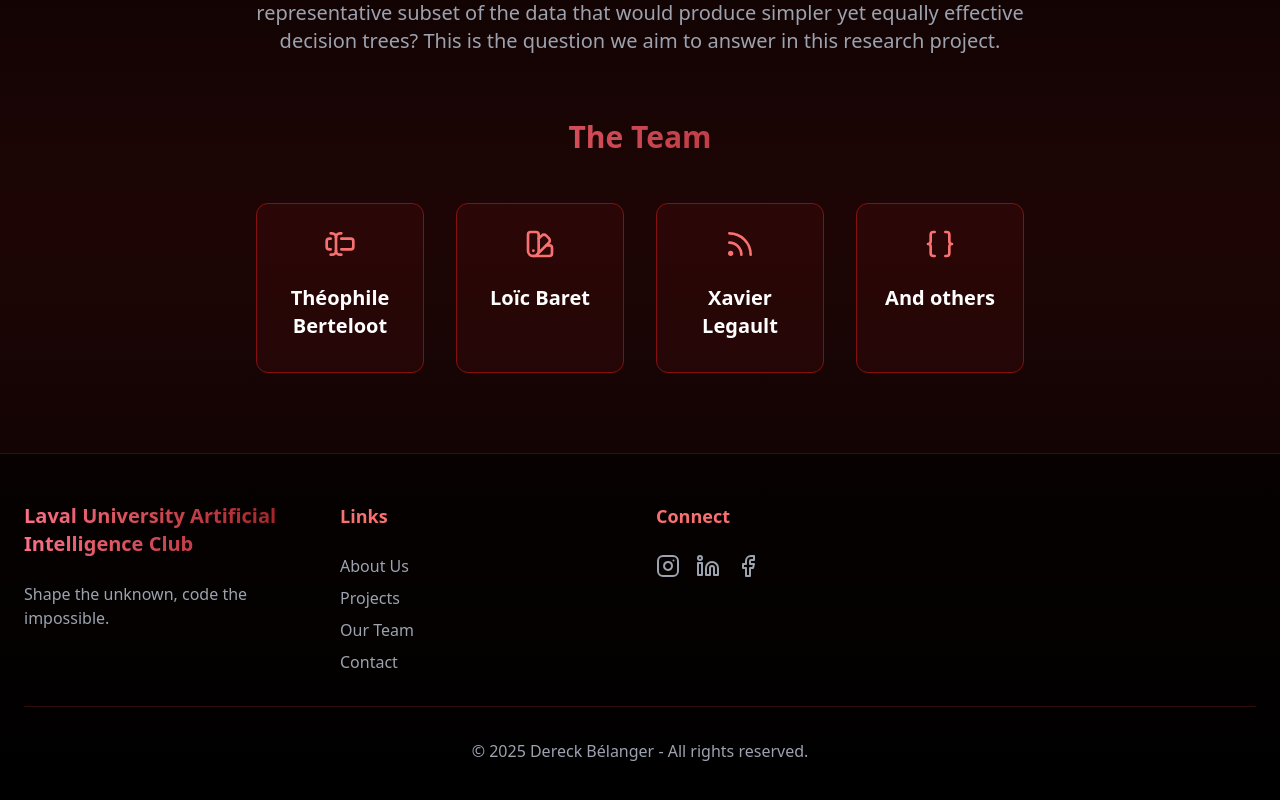
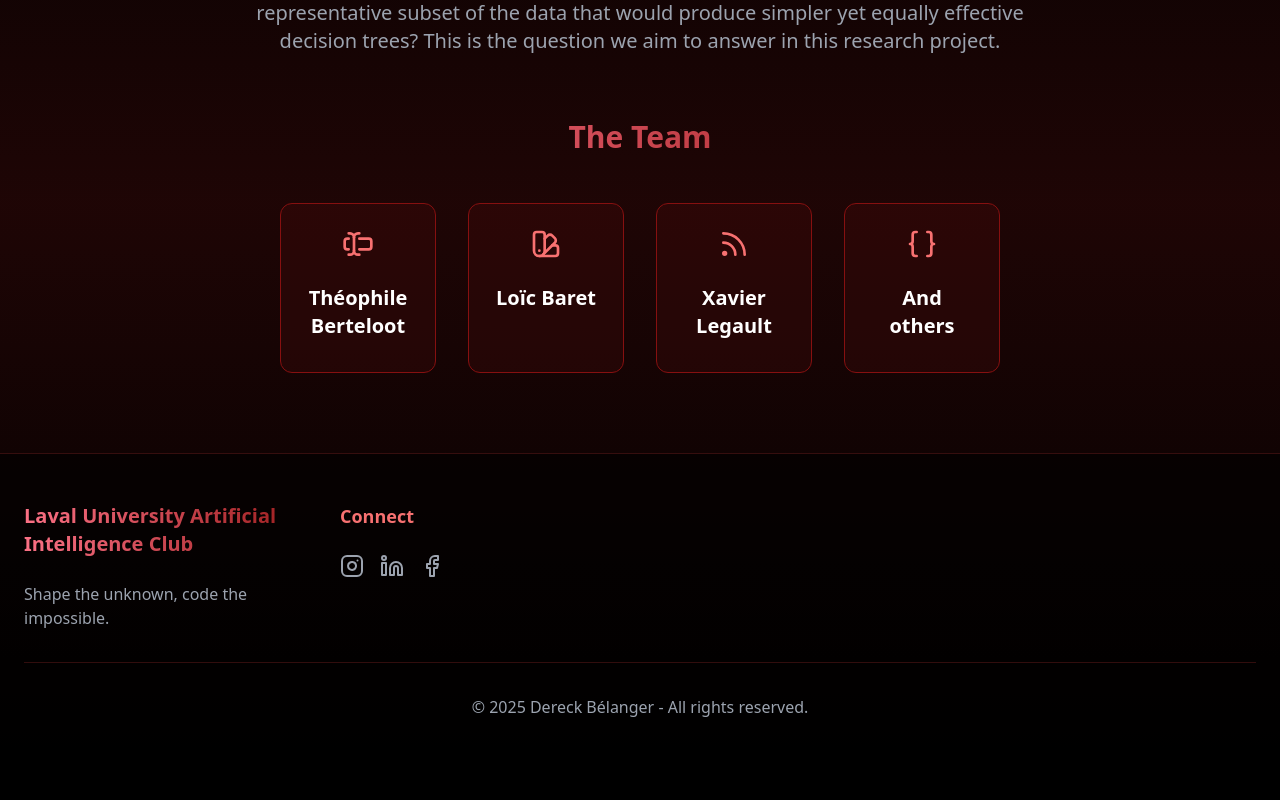
Before and after one commit to cia-ulaval/Site_Club_IA, a React (Vite) app: page /decisiontree in a window 1280 px wide. Shown: the part 358-1158 px from the top of the page. After the commit the page ends 1125 px from the top, so only its background shows below. Built offline with nearby package versions, Linux system fonts and the light colour scheme.

Commit message:
Aesthetic changes
added shadows
resized pictures
modified gallery grid
and more

```diff
--- a/src/components/Footer.tsx
+++ b/src/components/Footer.tsx
@@ -13,44 +13,7 @@ function Footer() {
               Shape the unknown, code the impossible.
             </p>
           </div>
-          <div>
-            <h4 className="text-lg font-semibold text-red-400 mb-4">Links</h4>
-            <ul className="space-y-2 text-gray-400">
-              <li>
-                <a
-                  href="#"
-                  className="hover:text-rose-500/60 transition-colors"
-                >
-                  About Us
-                </a>
-              </li>
-              <li>
-                <a
-                  href="#"
-                  className="hover:text-rose-500/60 transition-colors"
-                >
-                  Projects
-                </a>
-              </li>
-              <li>
-                <a
-                  href="#"
-                  className="hover:text-rose-500/60 transition-colors"
-                >
-                  Our Team
-                </a>
-              </li>
-              <li>
-                <a
-                  href="#"
-                  className="hover:text-rose-500/60 transition-colors"
-                >
-                  Contact
-                </a>
-              </li>
-            </ul>
-          </div>
-          <div>
+          <div className="">
             <h4 className="text-lg font-semibold text-red-400 mb-4">Connect</h4>
             <div className="flex space-x-4">
               <a
--- a/src/index.css
+++ b/src/index.css
@@ -92,3 +92,10 @@
 .custom-hover-border-red:hover {
   border-color: #bb2020 !important;
 }
+
+/* Add to your global CSS or Tailwind config file */
+@layer utilities {
+  .glow-red {
+    box-shadow: 0 0 100px 1px rgba(255, 0, 0, 0.5); /* Red glow */
+  }
+}
--- a/src/pages/DecisionTree.tsx
+++ b/src/pages/DecisionTree.tsx
@@ -22,22 +22,22 @@ function DecisionTree() {
           <h2 className="text-3xl font-bold gradient-text text-center mb-12">
             The Team
           </h2>
-          <div className="grid grid-cols-1 md:grid-cols-4 gap-8">
+          <div className="grid grid-cols-1 md:grid-cols-4 gap-8 mx-6">
             {[
               {
                 icon: <TextCursorInput className="w-8 h-8" />,
                 title: "Théophile Berteloot",
-                description: "", // Add the description
+                description: "", // Add description
               },
               {
                 icon: <SwatchBook className="w-8 h-8" />,
                 title: "Loïc Baret",
-                description: "", // Add the description
+                description: "", // Add description
               },
               {
                 icon: <Rss className="w-8 h-8" />,
                 title: "Xavier Legault",
-                description: "", // Add the description
+                description: "", // Add description
               },
               {
                 icon: <Braces className="w-8 h-8" />,
--- a/src/pages/Gallery.tsx
+++ b/src/pages/Gallery.tsx
@@ -1,3 +1,5 @@
+import React from "react";
+
 function Gallery() {
   const images = [
     {
@@ -41,7 +43,7 @@ function Gallery() {
   return (
     <section className="container mx-auto p-4 text-center">
       <h1 className="text-5xl font-bold gradient-text mb-6">Gallery</h1>
-      <div className="grid grid-cols-3 gap-4">
+      <div className="grid grid-cols-1 sm:grid-cols-2 md:grid-cols-3 gap-4">
         {images.map((image, index) => (
           <div
             key={index}
@@ -50,7 +52,7 @@ function Gallery() {
             <img
               src={image.src}
               alt={`Gallery image ${index + 1}`}
-              className="w-full h-auto object-cover transition-transform duration-300 group-hover:scale-110"
+              className="w-full h-64 object-cover transition-transform duration-300 group-hover:scale-110"
             />
             <div className="absolute bottom-0 left-0 right-0 bg-black bg-opacity-75 text-center p-2 opacity-0 group-hover:opacity-100 transition-opacity duration-300">
               {image.desc}
--- a/src/pages/MangaAI.tsx
+++ b/src/pages/MangaAI.tsx
@@ -30,8 +30,9 @@ function MangaAI() {
             <img
               src="/media/manga109.png"
               alt="Manga 109"
-              className="w-3/4 rounded-xl"
+              className="w-3/4 rounded-xl glow-red"
             />
+
             <h5 className="text-xs">http://www.manga109.org/ja/index.html</h5>
           </div>
           <p className="mb-10 mx-10">
@@ -65,7 +66,7 @@ function MangaAI() {
             <img
               src="/media/mangaai.png"
               alt="Manga 109"
-              className="w-3/4 rounded-xl"
+              className="w-3/4 rounded-xl glow-red"
             />
           </div>
           <p className="mb-8 mx-10">
@@ -86,7 +87,7 @@ function MangaAI() {
           <h2 className="text-3xl font-bold gradient-text text-center mb-12">
             The Team
           </h2>
-          <div className="grid grid-cols-1 md:grid-cols-4 gap-8">
+          <div className="grid grid-cols-1 md:grid-cols-4 gap-8 mx-6">
             {[
               {
                 icon: <TextCursorInput className="w-8 h-8" />,
```
Also changed, not shown: media/mangaai.png, 1 other file (tests, documents, lock files or other folders).
